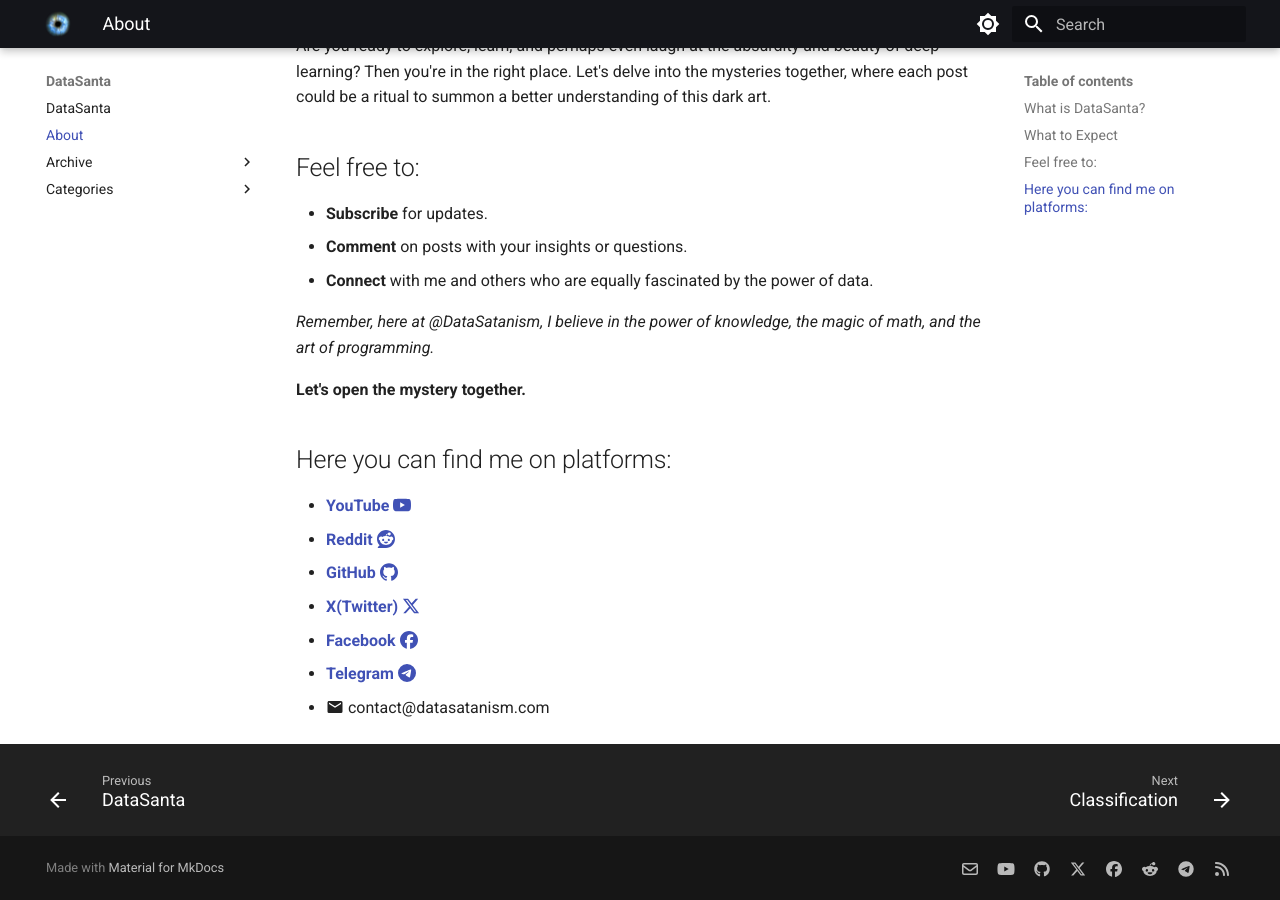
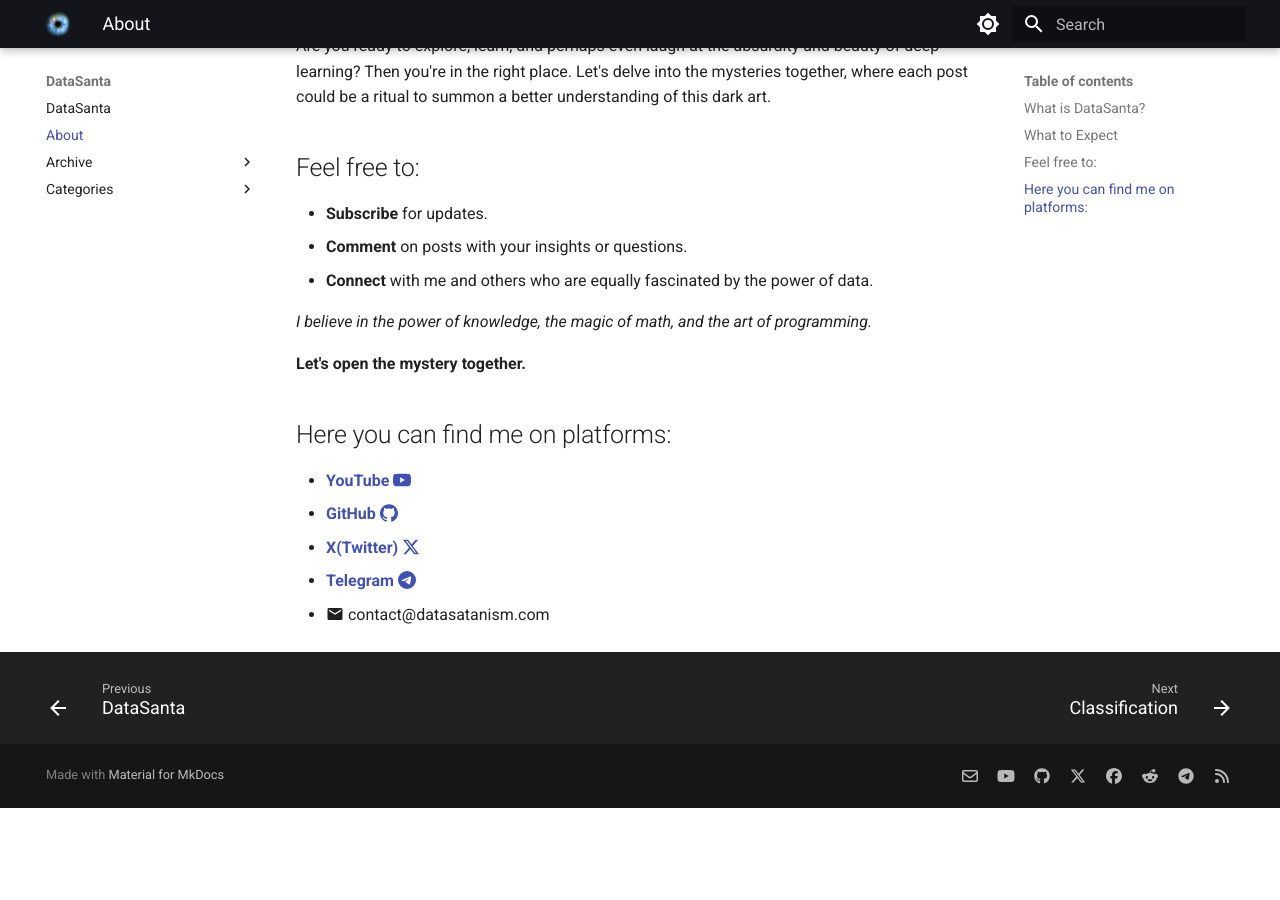
Before and after one commit to nickovchinnikov/datasatanism, an MkDocs documentation site: the page built from docs/about.md, in a window 1280 px wide and 900 px high, scrolled down 743 px. Built offline with MkDocs 1.6.1 and Material for MkDocs 9.7.7, drawn with Linux system fonts in a browser that asks for light colours; after the commit the page ends 1551 px from its top, so only the background shows below that.

Commit message:
Change the links Fix description

```diff
--- a/docs/about.md
+++ b/docs/about.md
@@ -29,16 +29,14 @@
 - **Comment** on posts with your insights or questions.
 - **Connect** with me and others who are equally fascinated by the power of data.
 
-*Remember, here at @DataSatanism, I believe in the power of knowledge, the magic of math, and the art of programming.*
+*I believe in the power of knowledge, the magic of math, and the art of programming.*
 
 **Let's open the mystery together.**
 
 ## Here you can find me on platforms:
 
-- [**YouTube** :simple-youtube:](https://www.youtube.com/@datasatanism)
-- [**Reddit** :simple-reddit:](https://www.reddit.com/r/datasatanism/)
+- [**YouTube** :simple-youtube:](https://www.youtube.com/@datasantaa)
 - [**GitHub** :simple-github:](https://github.com/nickovchinnikov)
-- [**X(Twitter)** :fontawesome-brands-x-twitter:](https://x.com/datasatanisma)
-- [**Facebook** :simple-facebook:](https://www.facebook.com/groups/datasatanisma)
-- [**Telegram** :simple-telegram:](https://t.me/datasatanisma)
+- [**X(Twitter)** :fontawesome-brands-x-twitter:](https://x.com/datasantaa)
+- [**Telegram** :simple-telegram:](https://t.me/datasantaa)
 - :material-email: contact@datasatanism.com
```
Also changed, not shown: README.md (+0 -2 lines), docs/index.md (+5 -7 lines).
